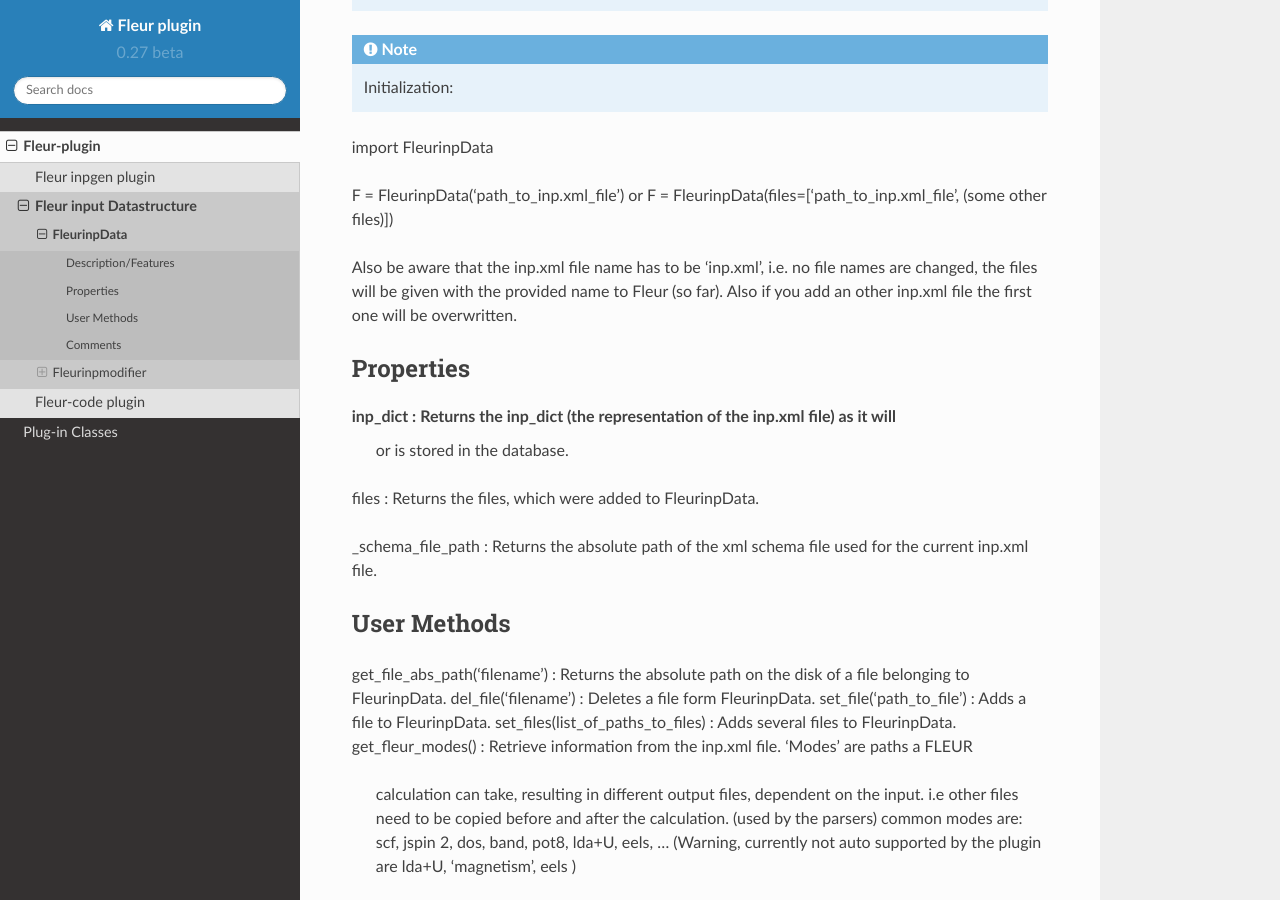
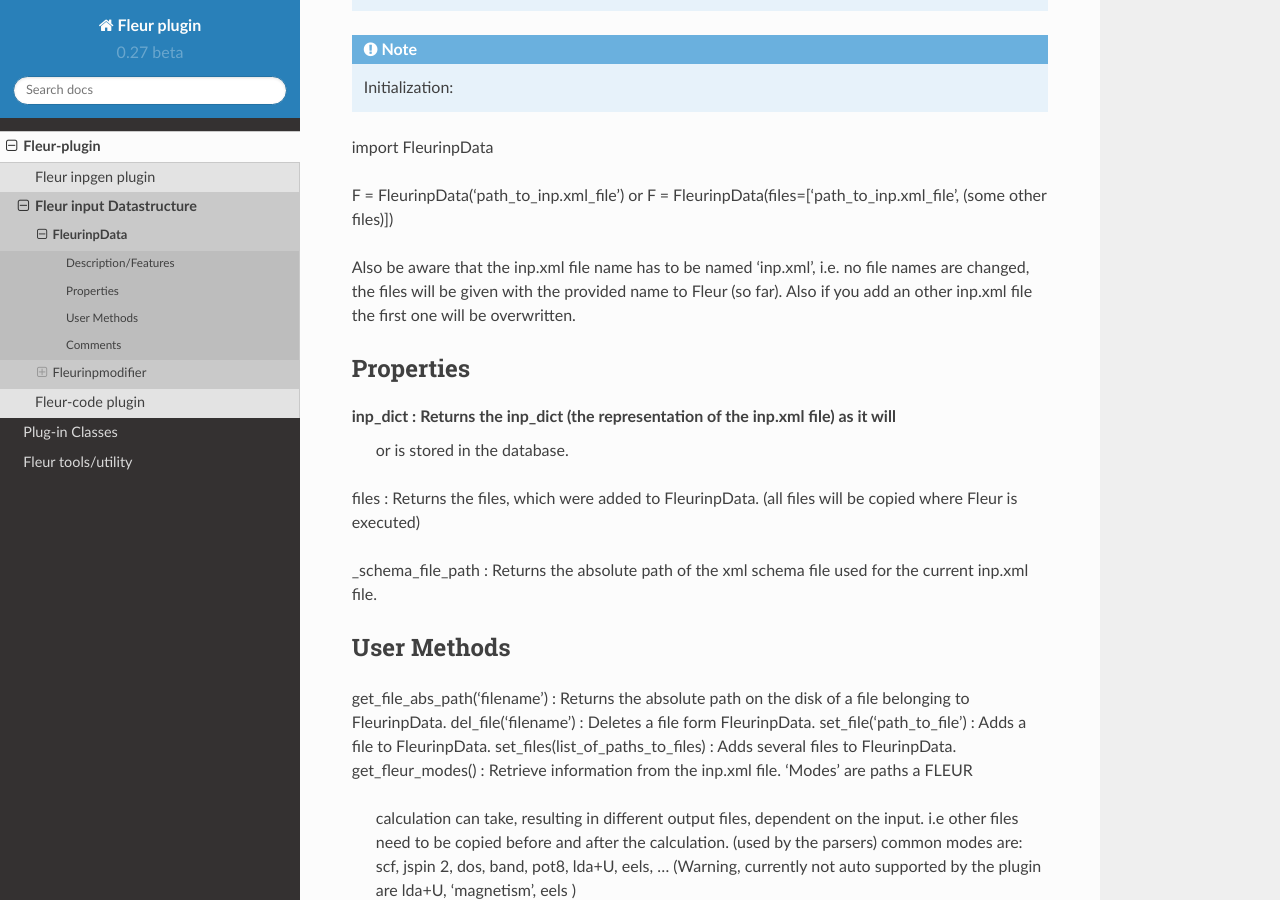
Before and after one commit to JuDFTteam/aiida-fleur, a Sphinx documentation site: the page built from docs/source/plugin/fleurinp_data.rst, in a window 1280 px wide and 900 px high, scrolled down 947 px. Built offline with Sphinx 7.4.7 and the Read the Docs theme 2.0.0, drawn with Linux system fonts in a browser that asks for light colours; formulas are drawn with MathJax 3.

```diff
--- a/docs/source/plugin/fleurinp_data.rst
+++ b/docs/source/plugin/fleurinp_data.rst
@@ -25,7 +25,7 @@ import FleurinpData
 F = FleurinpData('path_to_inp.xml_file')
 or F = FleurinpData(files=['path_to_inp.xml_file', (some other files)])
 
-Also be aware that the inp.xml file name has to be 'inp.xml', i.e. no file names are changed,
+Also be aware that the inp.xml file name has to be named 'inp.xml', i.e. no file names are changed,
 the files will be given with the provided name to Fleur (so far).
 Also if you add an other inp.xml file the first one will be overwritten.
 
@@ -36,7 +36,7 @@ Properties
 inp_dict : Returns the inp_dict (the representation of the inp.xml file) as it will
         or is stored in the database.
 
-files : Returns the files, which were added to FleurinpData.
+files : Returns the files, which were added to FleurinpData. (all files will be copied where Fleur is executed)
 
 _schema_file_path : Returns the absolute path of the xml schema file used for the current inp.xml file.
 
```
Also changed, not shown: README.md (+1 -1 lines), docs/source/code.rst (+7 -4 lines), docs/source/plugin/fleurcode_plugin.rst (+5 -2 lines).
